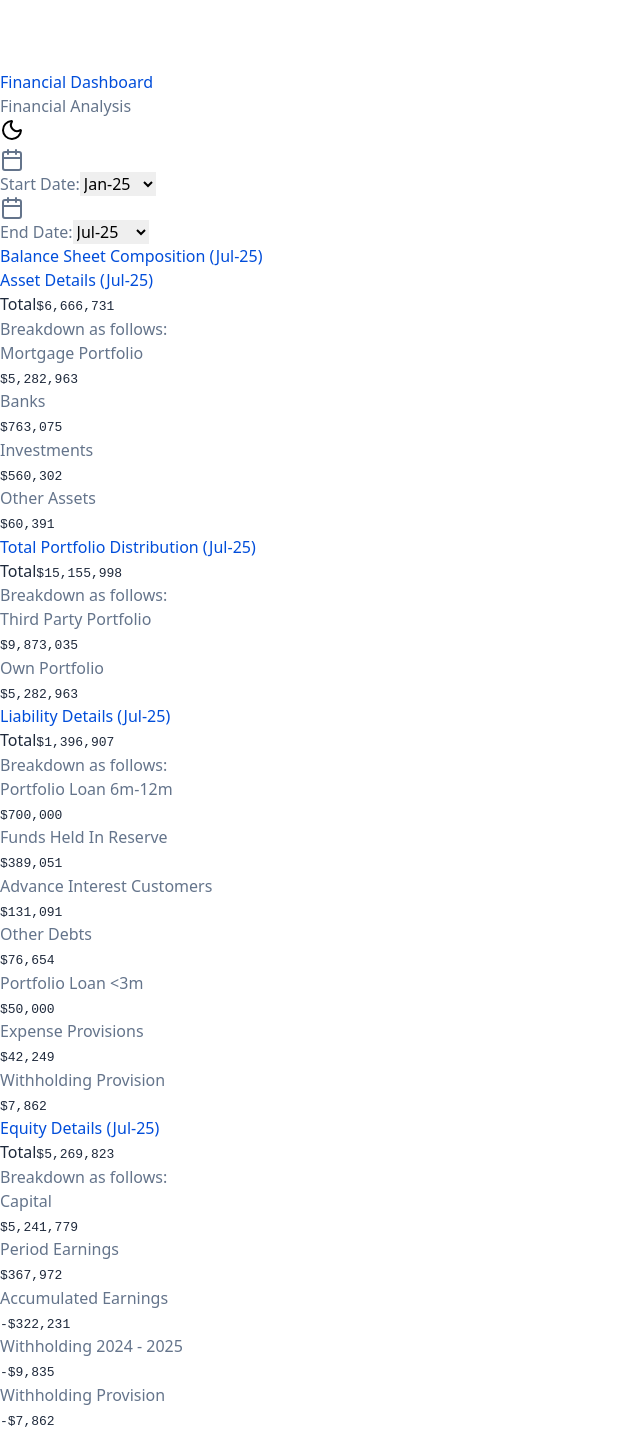
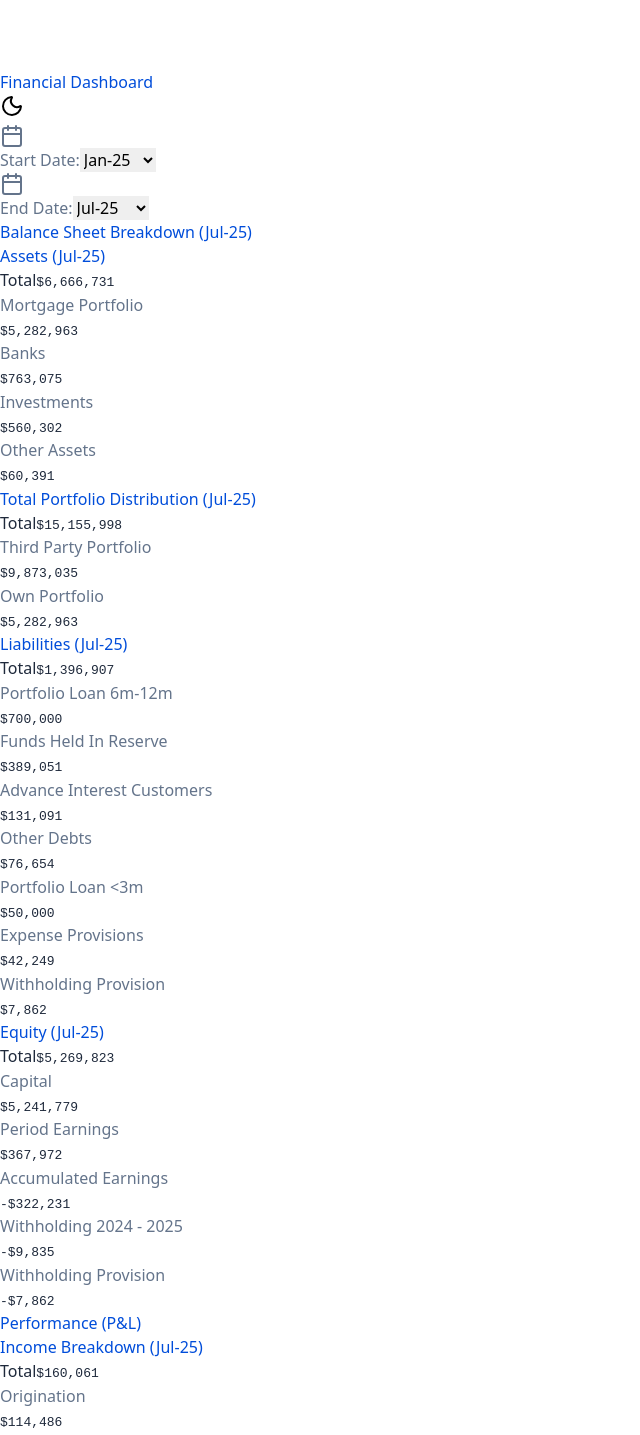
Before and after one commit to Accounting-MyKap/monthlyReportMyKap, a React (Vite) app: page / in a window 1280 px wide. Shown: the part 327-1762 px from the top of the page, without its empty margins (0-640 px from the left). Built offline with nearby package versions, Linux system fonts and the light colour scheme.

Commit message:
Cambios en titulos y graficos

```diff
--- a/src/App.jsx
+++ b/src/App.jsx
@@ -36,7 +36,12 @@ export default function App() {
   const filteredData = useMemo(() => {
     const startIndex = allMonths.indexOf(startDate);
     const endIndex = allMonths.indexOf(endDate);
-    return startIndex <= endIndex ? financialData.slice(startIndex, endIndex + 1) : [];
+    const data = startIndex <= endIndex ? financialData.slice(startIndex, endIndex + 1) : [];
+    // Add combined costs and expenses field
+    return data.map(item => ({
+      ...item,
+      costosYGastos: (item.costos || 0) + (item.gastos || 0)
+    }));
   }, [startDate, endDate]);
 
   const latestMonthData = filteredData.length > 0 ? filteredData[filteredData.length - 1] : null;
@@ -173,7 +178,7 @@ export default function App() {
       {/* Header and sticky filters */}
       <div className={`sticky top-0 z-50 ${theme === 'dark' ? 'bg-gray-800/95' : 'bg-[rgba(243,244,246,0.95)]'} backdrop-blur shadow-md pb-1 mb-2 max-w-7xl mx-auto rounded-2xl`}>
         <header className="relative no-print">
-          <div className="grid grid-cols-3 items-center px-2 sm:px-4 py-0">
+          <div className="grid grid-cols-3 items-center px-2 sm:px-4 py-0.1">
             {/* Logo en contenedor independiente - columna izquierda */}
             <div className="flex justify-start">
               <Logo theme={theme} />
@@ -181,19 +186,18 @@ export default function App() {
 
             {/* Títulos centrados - columna central */}
             <div className="flex flex-col items-center justify-center">
-              <h1 className="text-2xl sm:text-3xl md:text-4xl font-bold" style={{color: theme === 'dark' ? '#fff' : '#004dda'}}>Financial Dashboard</h1>
-              <p className="mt-0 text-sm sm:text-base" style={{color: theme === 'dark' ? '#fff' : '#64748b'}}>Financial Analysis</p>
+              <h1 className="text-xl sm:text-2xl md:text-3xl font-bold" style={{color: theme === 'dark' ? '#fff' : '#004dda'}}>Financial Dashboard</h1>
             </div>
 
             {/* Botón de tema - columna derecha */}
             <div className="flex justify-end">
               <button onClick={() => setTheme(theme === 'light' ? 'dark' : 'light')} aria-label="Change Theme" className="p-0.5 rounded-full focus:outline-none focus:ring-2 focus:ring-offset-2 focus:ring-cyan-500">
-                {theme === 'light' ? <Moon className="h-5 w-5" /> : <Sun className="h-5 w-5" />}
+                {theme === 'light' ? <Moon className="h-4 w-4" /> : <Sun className="h-4 w-4" />}
               </button>
             </div>
           </div>
         </header>
-        <div className={`flex flex-wrap justify-center items-center gap-2 sm:gap-4 px-2 sm:px-4 pb-1.5 pt-0.5 rounded-lg no-print`}>
+        <div className={`flex flex-wrap justify-center items-center gap-2 sm:gap-4 px-2 sm:px-4 pb-1 pt-0 rounded-lg no-print`}>
           <label htmlFor="start-date" className="flex items-center gap-1 sm:gap-2 text-sm sm:text-base" style={{color: theme === 'dark' ? '#fff' : '#64748b'}}><Calendar className={`h-4 w-4 sm:h-5 sm:w-5 ${currentTheme.accent}`}/> Start Date:</label>
           <select id="start-date" value={startDate} onChange={e => setStartDate(e.target.value)} className={`${currentTheme.select.bg} ${currentTheme.select.text} ${currentTheme.select.border} rounded-md p-1 sm:p-2 text-sm sm:text-base`}>
             {allMonths.map(m => <option key={m} value={m}>{m}</option>)}
@@ -206,10 +210,10 @@ export default function App() {
       </div>
       {/* Main container for charts and sections */}
       <div className="max-w-7xl mx-auto">
-        {/* 1. Balance Sheet Composition */}
+        {/* 1. Balance Sheet Breakdown */}
         <div className="grid grid-cols-1 gap-8">
           <div className={`${currentTheme.card} p-6 rounded-2xl shadow-lg min-h-[480px]`}>
-            <h2 className="text-lg sm:text-xl font-bold text-center mb-2 sm:mb-4 px-2" style={{color: theme === 'dark' ? '#fff' : '#004dda'}}>Balance Sheet Composition ({endDate})</h2>
+            <h2 className="text-lg sm:text-xl font-bold text-center mb-2 sm:mb-4 px-2" style={{color: theme === 'dark' ? '#fff' : '#004dda'}}>Balance Sheet Breakdown ({endDate})</h2>
             <div className="w-full h-64 sm:h-80 md:h-96">
               <ResponsiveContainer>
                 <PieChart margin={{ top: 20, right: 40, left: 40, bottom: 20 }}>
@@ -233,10 +237,10 @@ export default function App() {
             </div>
           </div>
         </div>
-        {/* 2. Asset Details and Portfolio Distribution */}
+        {/* 2. Assets and Portfolio Distribution */}
         <div className="grid grid-cols-1 md:grid-cols-2 gap-4 mt-8 w-full">
           <div className={`${currentTheme.card} p-6 rounded-2xl shadow-lg`}>
-            <DrilldownPieWithLegend title={`Asset Details (${endDate})`} data={safeData(assetComposition)} colors={COLORS.assets} theme={theme} />
+            <DrilldownPieWithLegend title={`Assets (${endDate})`} data={safeData(assetComposition)} colors={COLORS.assets} theme={theme} />
           </div>
           <div className={`${currentTheme.card} p-6 rounded-2xl shadow-lg`}>
             {portfolioView === 'main' ? (
@@ -246,13 +250,13 @@ export default function App() {
             )}
           </div>
         </div>
-        {/* 3. Liability Details and Equity Details */}
+        {/* 3. Liabilities and Equity */}
         <div className="grid grid-cols-1 md:grid-cols-2 gap-4 mt-8 w-full">
           <div className={`${currentTheme.card} p-6 rounded-2xl shadow-lg`}>
-            <DrilldownPieWithLegend title={`Liability Details (${endDate})`} data={safeData(liabilityComposition)} colors={COLORS.liabilities} theme={theme} />
+            <DrilldownPieWithLegend title={`Liabilities (${endDate})`} data={safeData(liabilityComposition)} colors={COLORS.liabilities} theme={theme} />
           </div>
           <div className={`${currentTheme.card} p-6 rounded-2xl shadow-lg`}>
-            <DrilldownPieWithLegend title={`Equity Details (${endDate})`} data={safeData(equityComposition)} colors={COLORS.equity} theme={theme} />
+            <DrilldownPieWithLegend title={`Equity (${endDate})`} data={safeData(equityComposition)} colors={COLORS.equity} theme={theme} />
           </div>
         </div>
         {/* 4. Performance (P&L) */}
@@ -268,8 +272,7 @@ export default function App() {
                   <Tooltip content={<BarLineTooltip theme={theme} />} />
                   <Legend />
                   <Line type="monotone" dataKey="ingresos" stroke="#004dda" strokeWidth={3} name="Income" />
-                  <Line type="monotone" dataKey="costos" stroke="#f59e0b" strokeWidth={3} name="Costs" />
-                  <Line type="monotone" dataKey="gastos" stroke="#f97316" strokeWidth={3} name="Expenses" />
+                  <Line type="monotone" dataKey="costosYGastos" stroke="#f59e0b" strokeWidth={3} name="Costs & Expenses" />
                   <Line type="monotone" dataKey="utilidadDelPeriodo" stroke="#22c55e" strokeWidth={3} name="Profit" />
                   <Line type="monotone" dataKey="utilidad" stroke="#8b5cf6" strokeWidth={3} name="Accumulated Profit 2025" />
                 </LineChart>
@@ -277,13 +280,13 @@ export default function App() {
             </div>
           </div>
         </div>
-        {/* 5. Income Details and Expense Details */}
+        {/* 5. Income and Expense Breakdown */}
         <div className="grid grid-cols-1 md:grid-cols-2 gap-4 mt-8 w-full">
           <div className={`${currentTheme.card} p-6 rounded-2xl shadow-lg min-h-[480px]`}>
-            <StaticPieWithLegend title={`Income Composition (${endDate})`} data={safeData(mapDataForChart(latestMonthData?.incomeBreakdown))} colors={COLORS.income} theme={theme} />
+            <StaticPieWithLegend title={`Income Breakdown (${endDate})`} data={safeData(mapDataForChart(latestMonthData?.incomeBreakdown))} colors={COLORS.income} theme={theme} />
           </div>
           <div className={`${currentTheme.card} p-6 rounded-2xl shadow-lg min-h-[480px]`}>
-            <StaticPieWithLegend title={`Expense Composition (${endDate})`} data={safeData(mapDataForChart(latestMonthData?.expenseBreakdown))} colors={COLORS.expenses} theme={theme} />
+            <StaticPieWithLegend title={`Expense Breakdown (${endDate})`} data={safeData(mapDataForChart(latestMonthData?.expenseBreakdown))} colors={COLORS.expenses} theme={theme} />
           </div>
         </div>
 
--- a/src/components/DrilldownPieWithLegend.jsx
+++ b/src/components/DrilldownPieWithLegend.jsx
@@ -7,7 +7,7 @@ import PieCustomTooltip from './PieCustomTooltip';
 import { renderDrilldownPercentageLabel } from './chartLabels';
 import { formatCurrency } from '../utils/formatters';
 
-const DrilldownPieWithLegend = ({ title, data, colors, onBack, theme }) => {
+const DrilldownPieWithLegend = ({ title, data, colors, theme }) => {
   const [windowWidth, setWindowWidth] = useState(typeof window !== 'undefined' ? window.innerWidth : 1024);
 
   useEffect(() => {
@@ -87,11 +87,6 @@ const DrilldownPieWithLegend = ({ title, data, colors, onBack, theme }) => {
           <span style={{color: themeConfig[theme].textPrimary, fontFamily: 'monospace'}}>{formatCurrency(totalValue)}</span>
         </div>
 
-        {/* Breakdown label */}
-        <div className="text-xs italic" style={{color: themeConfig[theme].textSecondary}}>
-          Breakdown as follows:
-        </div>
-
         {/* Chart data items */}
         {dataWithColors.map((entry, index) => (
           <div key={`legend-${index}`} className="flex items-center justify-between text-sm">
@@ -111,7 +106,6 @@ DrilldownPieWithLegend.propTypes = {
   title: PropTypes.string.isRequired,
   data: PropTypes.array.isRequired,
   colors: PropTypes.array.isRequired,
-  onBack: PropTypes.func,
   theme: PropTypes.string.isRequired,
 };
 
--- a/src/components/Logo.jsx
+++ b/src/components/Logo.jsx
@@ -1,6 +1,6 @@
 import React from 'react';
 
-const Logo = ({ theme }) => {
+const Logo = () => {
   return (
     <div className="flex items-center justify-center h-full py-1 mt-10 ml-40">
       <img
--- a/src/components/StaticPieWithLegend.jsx
+++ b/src/components/StaticPieWithLegend.jsx
@@ -69,11 +69,6 @@ const StaticPieWithLegend = ({ title, data, colors, theme, onClick }) => {
           <span style={{color: themeConfig[theme].textPrimary, fontFamily: 'monospace'}}>{formatCurrency(totalValue)}</span>
         </div>
 
-        {/* Breakdown label */}
-        <div className="text-xs italic" style={{color: themeConfig[theme].textSecondary}}>
-          Breakdown as follows:
-        </div>
-
         {/* Chart data items */}
         {sortedData.map((entry, index) => (
           <div key={`legend-${index}`} className="flex items-center justify-between text-sm">
```
Also changed, not shown: src/components/Header.jsx (deleted, +0 -49 lines).
